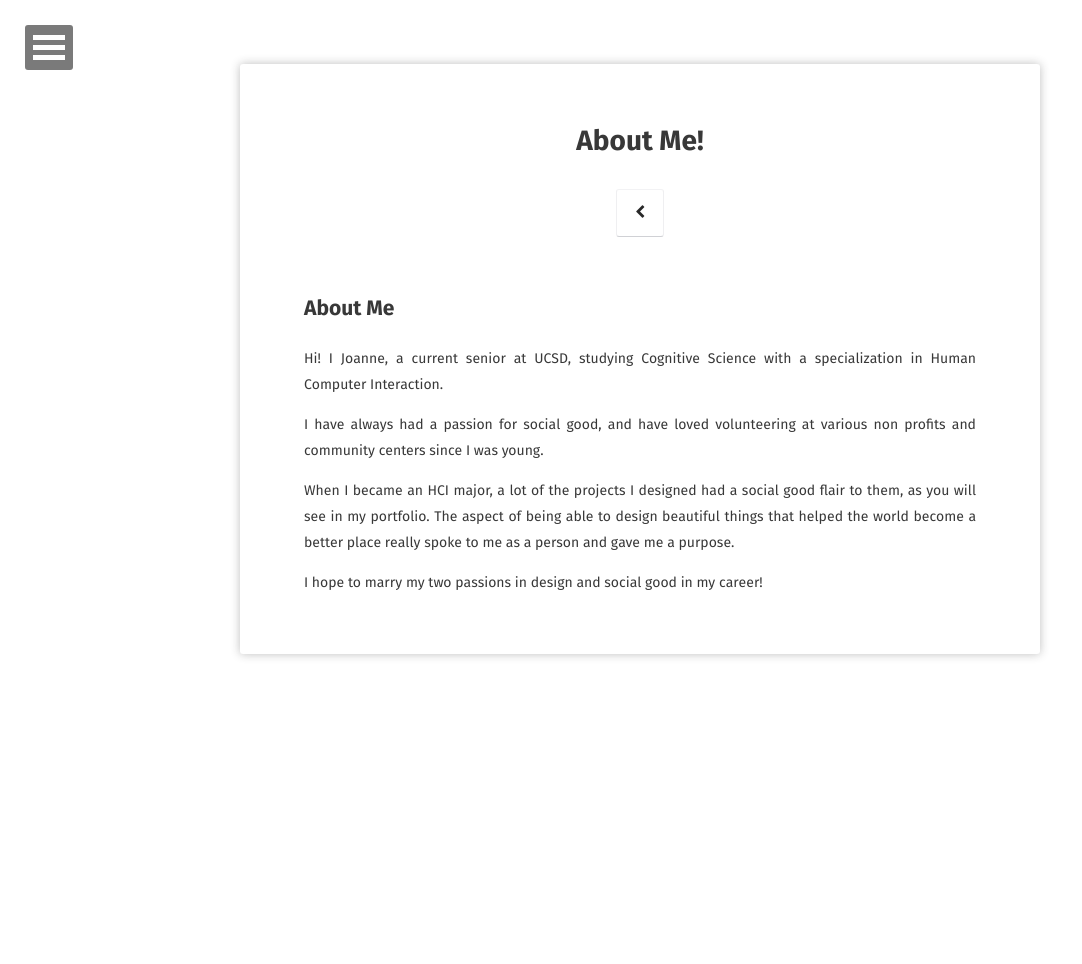
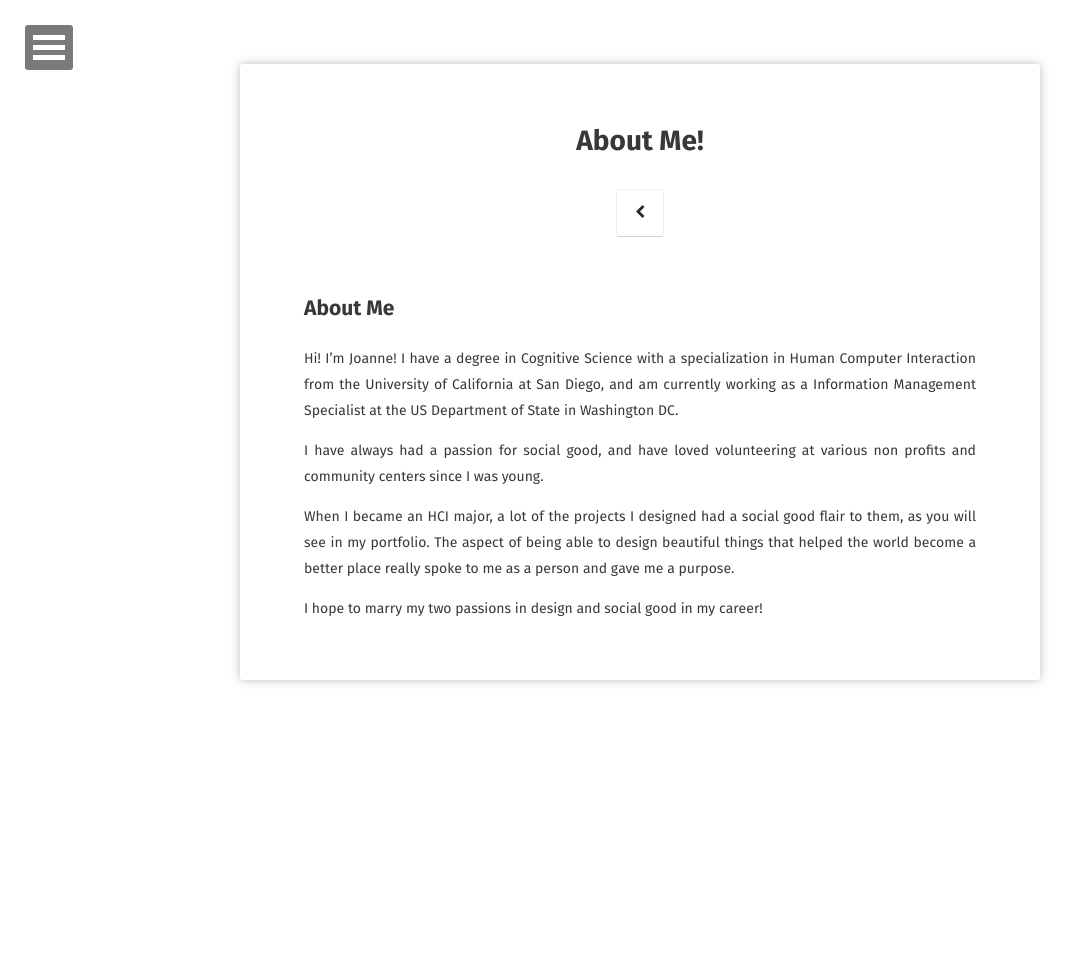
Before and after one commit to JoanneGaeunSon/joannegaeunson.com, a Jekyll site: the page built from about/index.md, in a window 1280 px wide. Shown: the whole page, without its empty margins (0-1082 px from the left). Built offline with Jekyll 4.4.1, drawn with Linux system fonts in a browser that asks for light colours; some web fonts are replaced.

Commit message:
Update index.md

```diff
--- a/about/index.md
+++ b/about/index.md
@@ -8,8 +8,8 @@ comments: false
 
 ## About Me
 
-Hi! I Joanne, a current senior at UCSD, studying Cognitive Science with a
-specialization in Human Computer Interaction.
+Hi! I'm Joanne! I have a degree in Cognitive Science with a
+specialization in Human Computer Interaction from the University of California at San Diego, and am currently working as a Information Management Specialist at the US Department of State in Washington DC.
 
 I have always had a passion for social good, and have loved volunteering at
 various non profits and community centers since I was young.
```
